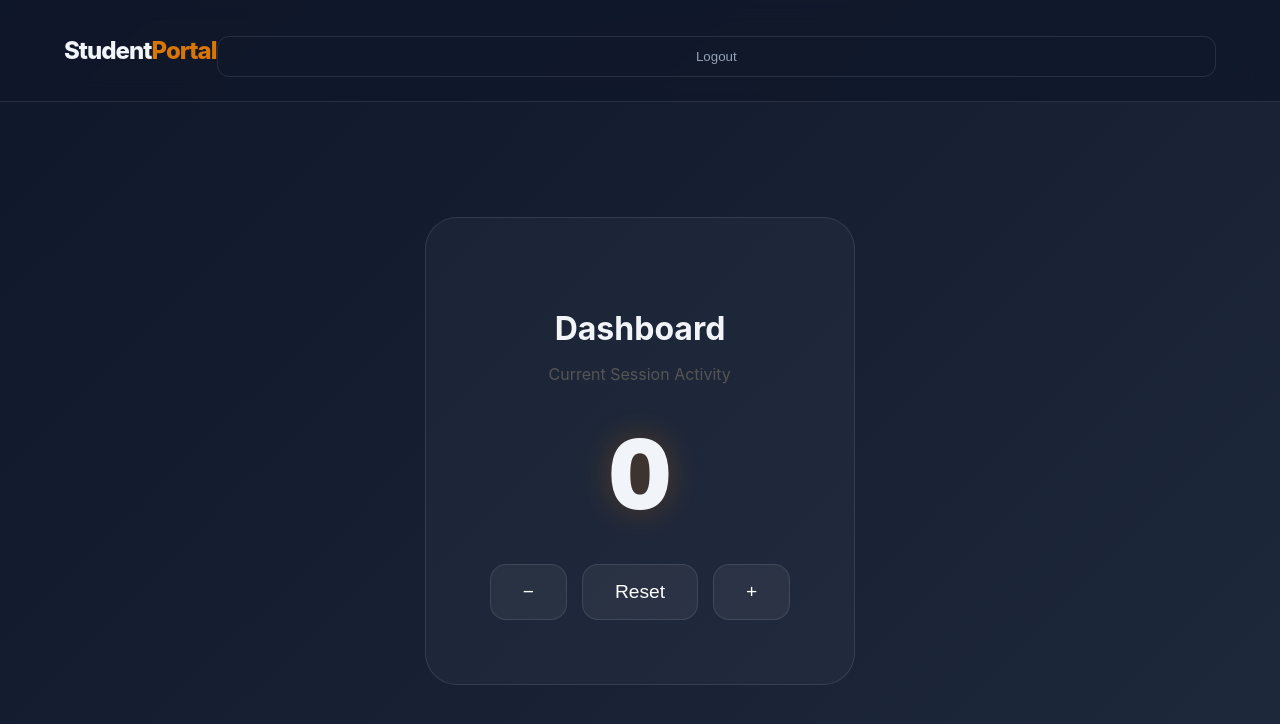
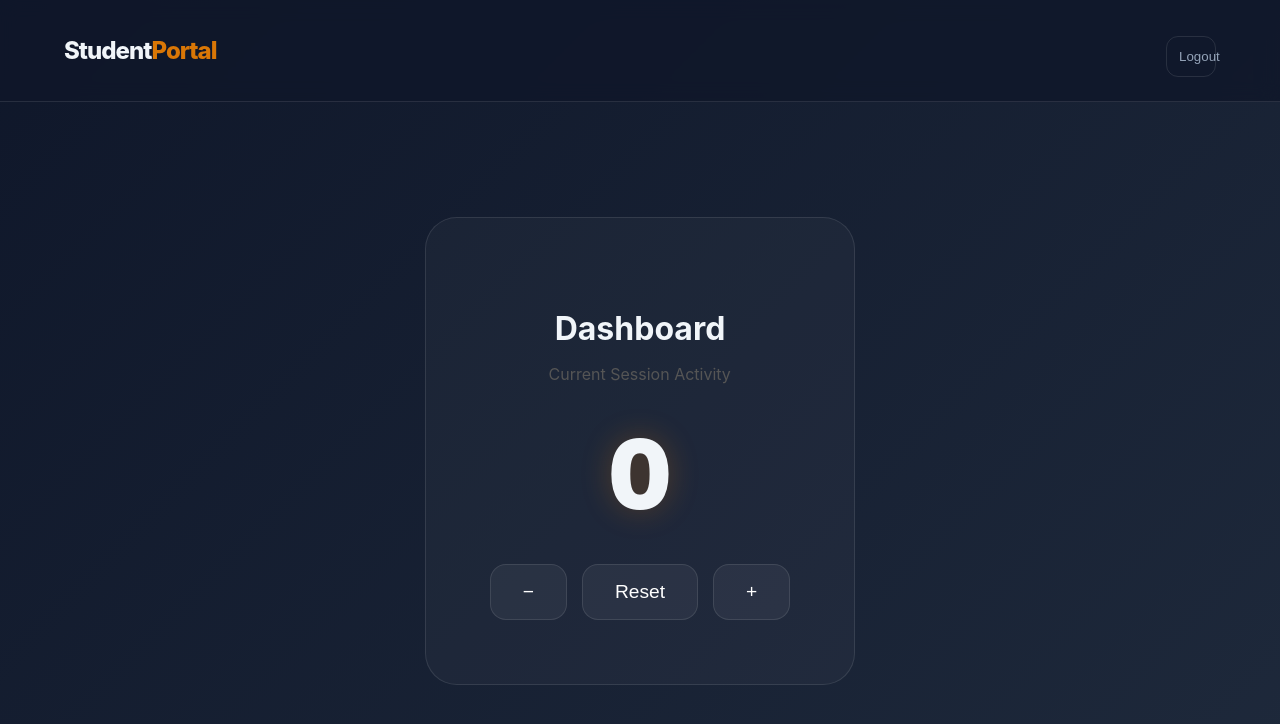
Before and after one commit to puppyNiel/infot6-lab4, a React (Vite) app in the folder simple-integration/: page /counter in a window 1280 px wide. Shown: the top 724 px of the page. Built offline with nearby package versions, Linux system fonts and the light colour scheme; no server answers.

Commit message:
Fix: css issue

```diff
--- a/simple-integration/src/pages/Counter.css
+++ b/simple-integration/src/pages/Counter.css
@@ -65,7 +65,7 @@
 }
 
 .btn-logout {
-  width: 100%;
+  width: 50px;
   padding: 12px;
   background: transparent; /* Remove solid background */
   border: 1px solid var(--glass-border); /* Add a subtle border */
```
